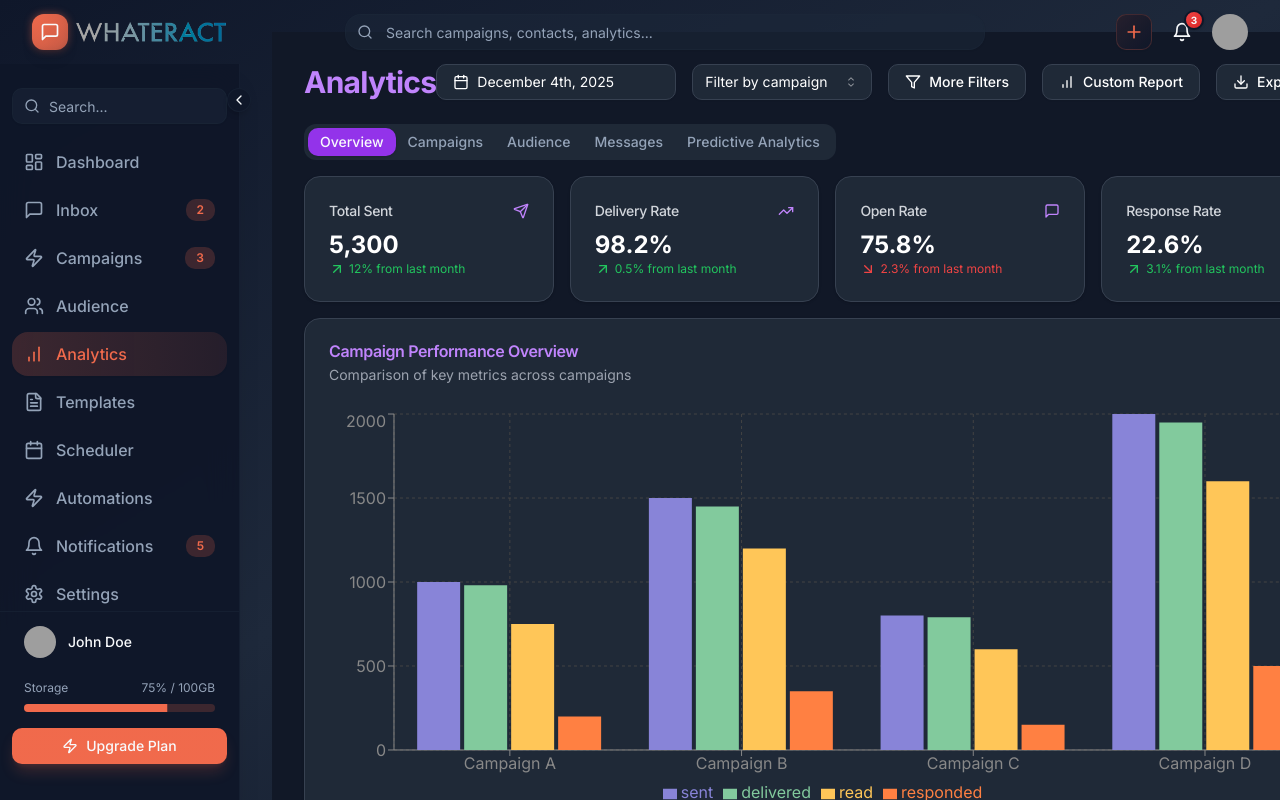
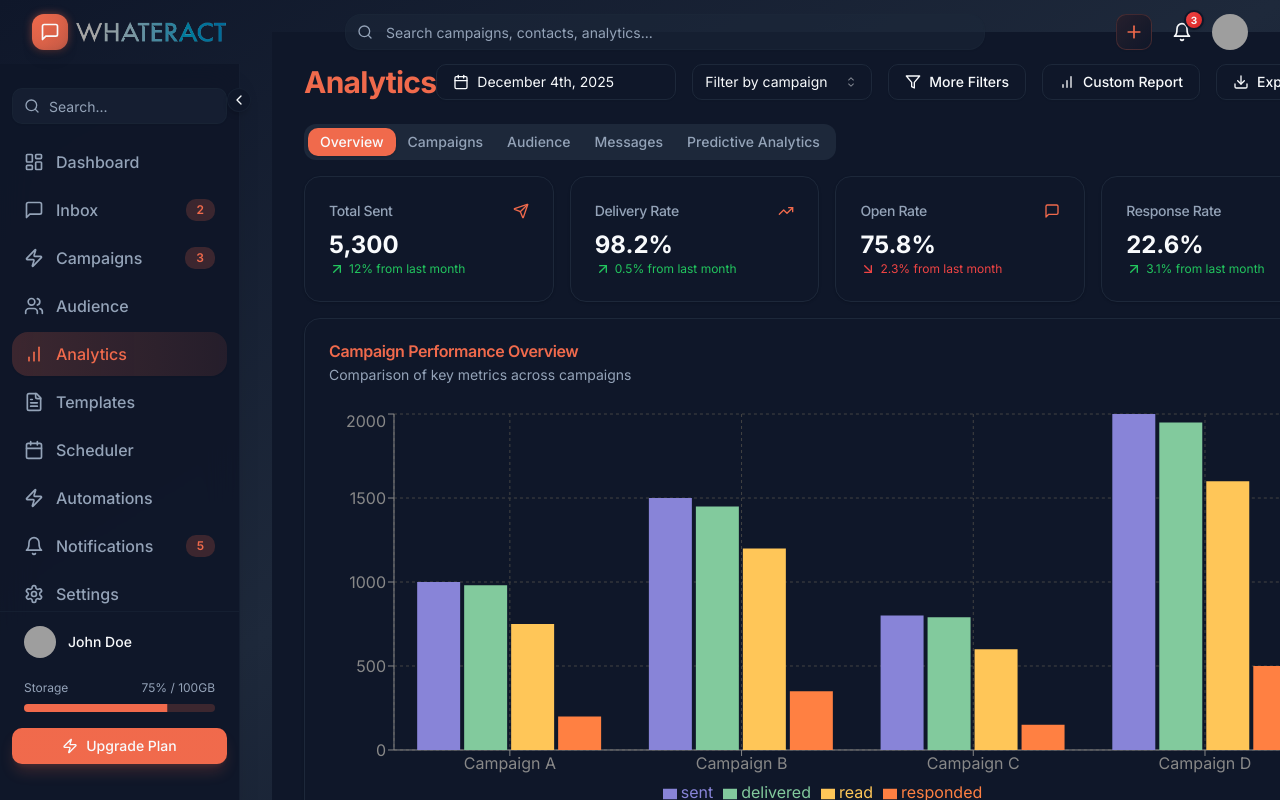
Before and after one commit to AmanVatsSharma/whateract-v1.0.0, a Next.js app: page /analytics in a window 1280 px wide. Built offline with nearby package versions, Linux system fonts and the light colour scheme; grey boxes are pictures that could not be loaded.

Commit message:
Refactor: Update analytics page styling to use theme colors
Co-authored-by: aman95026 <aman95026@gmail.com>

```diff
--- a/src/app/(main)/analytics/page.tsx
+++ b/src/app/(main)/analytics/page.tsx
@@ -69,16 +69,16 @@ export default function Analytics() {
     const [isCustomReportModalOpen, setIsCustomReportModalOpen] = useState(false)
 
     return (
-        <div className="flex flex-col min-h-screen bg-gray-900 text-white p-8">
+        <div className="flex flex-col min-h-screen bg-background text-foreground p-8">
             <div className="flex justify-between items-center mb-6">
-                <h1 className="text-3xl font-bold text-purple-400">Analytics</h1>
+                <h1 className="text-3xl font-bold text-primary">Analytics</h1>
                 <div className="flex items-center space-x-4">
                     <Popover>
                         <PopoverTrigger asChild>
                             <Button
                                 variant={"outline"}
                                 className={cn(
-                                    "w-[240px] justify-start text-left font-normal bg-gray-800 border-gray-700 text-white",
+                                    "w-[240px] justify-start text-left font-normal bg-card border-border text-foreground",
                                     !date && "text-muted-foreground"
                                 )}
                             >
@@ -86,36 +86,36 @@ export default function Analytics() {
                                 {date?.from ? format(date.from, "PPP") : <span>Pick a date range</span>}
                             </Button>
                         </PopoverTrigger>
-                        <PopoverContent className="w-auto p-0 bg-gray-800 border-gray-700">
+                        <PopoverContent className="w-auto p-0 bg-card border-border">
                             <Calendar
                                 mode="range"
                                 selected={date as any}
                                 onSelect={setDate as any}
                                 initialFocus
-                                className="bg-gray-800 text-white"
+                                className="bg-card"
                             />
                         </PopoverContent>
                     </Popover>
                     <Select>
-                        <SelectTrigger className="w-[180px] bg-gray-800 border-gray-700 text-white">
+                        <SelectTrigger className="w-[180px] bg-card border-border text-foreground">
                             <SelectValue placeholder="Filter by campaign" />
                         </SelectTrigger>
-                        <SelectContent className="bg-gray-800 border-gray-700 text-white">
+                        <SelectContent className="bg-card border-border text-foreground">
                             <SelectItem value="all">All Campaigns</SelectItem>
                             <SelectItem value="campaign-a">Campaign A</SelectItem>
                             <SelectItem value="campaign-b">Campaign B</SelectItem>
                             <SelectItem value="campaign-c">Campaign C</SelectItem>
                         </SelectContent>
                     </Select>
-                    <Button variant="outline" className="bg-gray-800 border-gray-700 text-white">
+                    <Button variant="outline" className="bg-card border-border text-foreground">
                         <Filter className="mr-2 h-4 w-4" />
                         More Filters
                     </Button>
-                    <Button variant="outline" className="bg-gray-800 border-gray-700 text-white" onClick={() => setIsCustomReportModalOpen(true)}>
+                    <Button variant="outline" className="bg-card border-border text-foreground" onClick={() => setIsCustomReportModalOpen(true)}>
                         <BarChart className="mr-2 h-4 w-4" />
                         Custom Report
                     </Button>
-                    <Button variant="outline" className="bg-gray-800 border-gray-700 text-white" onClick={async () => {
+                    <Button variant="outline" className="bg-card border-border text-foreground" onClick={async () => {
                         try {
                             const res = await fetch('/api/analytics/export');
                             if (!res.ok) throw new Error('Export failed');
@@ -133,62 +133,62 @@ export default function Analytics() {
             </div>
 
             <Tabs defaultValue="overview" className="space-y-4">
-                <TabsList className="bg-gray-800">
-                    <TabsTrigger value="overview" className="data-[state=active]:bg-purple-600">Overview</TabsTrigger>
-                    <TabsTrigger value="campaigns" className="data-[state=active]:bg-purple-600">Campaigns</TabsTrigger>
-                    <TabsTrigger value="audience" className="data-[state=active]:bg-purple-600">Audience</TabsTrigger>
-                    <TabsTrigger value="messages" className="data-[state=active]:bg-purple-600">Messages</TabsTrigger>
-                    <TabsTrigger value="predictive" className="data-[state=active]:bg-purple-600">Predictive Analytics</TabsTrigger>
+                <TabsList className="bg-secondary">
+                    <TabsTrigger value="overview" className="data-[state=active]:bg-primary data-[state=active]:text-primary-foreground">Overview</TabsTrigger>
+                    <TabsTrigger value="campaigns" className="data-[state=active]:bg-primary data-[state=active]:text-primary-foreground">Campaigns</TabsTrigger>
+                    <TabsTrigger value="audience" className="data-[state=active]:bg-primary data-[state=active]:text-primary-foreground">Audience</TabsTrigger>
+                    <TabsTrigger value="messages" className="data-[state=active]:bg-primary data-[state=active]:text-primary-foreground">Messages</TabsTrigger>
+                    <TabsTrigger value="predictive" className="data-[state=active]:bg-primary data-[state=active]:text-primary-foreground">Predictive Analytics</TabsTrigger>
                 </TabsList>
 
                 <TabsContent value="overview" className="space-y-4">
                     <div className="grid gap-4 md:grid-cols-2 lg:grid-cols-4">
-                        <Card className="bg-gray-800 border-gray-700">
+                        <Card className="bg-card border-border">
                             <CardHeader className="flex flex-row items-center justify-between space-y-0 pb-2">
-                                <CardTitle className="text-sm font-medium text-gray-300">Total Sent</CardTitle>
-                                <Send className="h-4 w-4 text-purple-400" />
+                                <CardTitle className="text-sm font-medium text-muted-foreground">Total Sent</CardTitle>
+                                <Send className="h-4 w-4 text-primary" />
                             </CardHeader>
                             <CardContent>
-                                <div className="text-2xl font-bold text-white">5,300</div>
+                                <div className="text-2xl font-bold text-foreground">5,300</div>
                                 <p className="text-xs text-green-500 flex items-center">
                                     <ArrowUpRight className="h-4 w-4 mr-1" />
                                     12% from last month
                                 </p>
                             </CardContent>
                         </Card>
-                        <Card className="bg-gray-800 border-gray-700">
+                        <Card className="bg-card border-border">
                             <CardHeader className="flex flex-row items-center justify-between space-y-0 pb-2">
-                                <CardTitle className="text-sm font-medium text-gray-300">Delivery Rate</CardTitle>
-                                <TrendingUp className="h-4 w-4 text-purple-400" />
+                                <CardTitle className="text-sm font-medium text-muted-foreground">Delivery Rate</CardTitle>
+                                <TrendingUp className="h-4 w-4 text-primary" />
                             </CardHeader>
                             <CardContent>
-                                <div className="text-2xl font-bold text-white">98.2%</div>
+                                <div className="text-2xl font-bold text-foreground">98.2%</div>
                                 <p className="text-xs text-green-500 flex items-center">
                                     <ArrowUpRight className="h-4 w-4 mr-1" />
                                     0.5% from last month
                                 </p>
                             </CardContent>
                         </Card>
-                        <Card className="bg-gray-800 border-gray-700">
+                        <Card className="bg-card border-border">
                             <CardHeader className="flex flex-row items-center justify-between space-y-0 pb-2">
-                                <CardTitle className="text-sm font-medium text-gray-300">Open Rate</CardTitle>
-                                <MessageSquare className="h-4 w-4 text-purple-400" />
+                                <CardTitle className="text-sm font-medium text-muted-foreground">Open Rate</CardTitle>
+                                <MessageSquare className="h-4 w-4 text-primary" />
                             </CardHeader>
                             <CardContent>
-                                <div className="text-2xl font-bold text-white">75.8%</div>
+                                <div className="text-2xl font-bold text-foreground">75.8%</div>
                                 <p className="text-xs text-red-500 flex items-center">
                                     <ArrowDownRight className="h-4 w-4 mr-1" />
                                     2.3% from last month
                                 </p>
                             </CardContent>
                         </Card>
-                        <Card className="bg-gray-800 border-gray-700">
+                        <Card className="bg-card border-border">
                             <CardHeader className="flex flex-row items-center justify-between space-y-0 pb-2">
-                                <CardTitle className="text-sm font-medium text-gray-300">Response Rate</CardTitle>
-                                <Users className="h-4 w-4 text-purple-400" />
+                                <CardTitle className="text-sm font-medium text-muted-foreground">Response Rate</CardTitle>
+                                <Users className="h-4 w-4 text-primary" />
                             </CardHeader>
                             <CardContent>
-                                <div className="text-2xl font-bold text-white">22.6%</div>
+                                <div className="text-2xl font-bold text-foreground">22.6%</div>
                                 <p className="text-xs text-green-500 flex items-center">
                                     <ArrowUpRight className="h-4 w-4 mr-1" />
                                     3.1% from last month
@@ -196,10 +196,10 @@ export default function Analytics() {
                             </CardContent>
                         </Card>
                     </div>
-                    <Card className="bg-gray-800 border-gray-700">
+                    <Card className="bg-card border-border">
                         <CardHeader>
-                            <CardTitle className="text-purple-400">Campaign Performance Overview</CardTitle>
-                            <CardDescription className="text-gray-400">Comparison of key metrics across campaigns</CardDescription>
+                            <CardTitle className="text-primary">Campaign Performance Overview</CardTitle>
+                            <CardDescription className="text-muted-foreground">Comparison of key metrics across campaigns</CardDescription>
                         </CardHeader>
                         <CardContent>
                             <ResponsiveContainer width="100%" height={400}>
@@ -220,10 +220,10 @@ export default function Analytics() {
                 </TabsContent>
 
                 <TabsContent value="campaigns" className="space-y-4">
-                    <Card className="bg-gray-800 border-gray-700">
+                    <Card className="bg-card border-border">
                         <CardHeader>
-                            <CardTitle className="text-purple-400">Campaign Conversion Rates</CardTitle>
-                            <CardDescription className="text-gray-400">Conversion rates for each campaign</CardDescription>
+                            <CardTitle className="text-primary">Campaign Conversion Rates</CardTitle>
+                            <CardDescription className="text-muted-foreground">Conversion rates for each campaign</CardDescription>
                         </CardHeader>
                         <CardContent>
                             <ResponsiveContainer width="100%" height={400}>
@@ -238,10 +238,10 @@ export default function Analytics() {
                             </ResponsiveContainer>
                         </CardContent>
                     </Card>
-                    <Card className="bg-gray-800 border-gray-700">
+                    <Card className="bg-card border-border">
                         <CardHeader>
-                            <CardTitle className="text-purple-400">Campaign Comparison</CardTitle>
-                            <CardDescription className="text-gray-400">Side-by-side comparison of campaign metrics</CardDescription>
+                            <CardTitle className="text-primary">Campaign Comparison</CardTitle>
+                            <CardDescription className="text-muted-foreground">Side-by-side comparison of campaign metrics</CardDescription>
                         </CardHeader>
                         <CardContent>
                             <Table>
@@ -273,10 +273,10 @@ export default function Analytics() {
                 </TabsContent>
 
                 <TabsContent value="audience" className="space-y-4">
-                    <Card className="bg-gray-800 border-gray-700">
+                    <Card className="bg-card border-border">
                         <CardHeader>
-                            <CardTitle className="text-purple-400">Audience Engagement Trends</CardTitle>
-                            <CardDescription className="text-gray-400">New subscribers, active users, and churn over time</CardDescription>
+                            <CardTitle className="text-primary">Audience Engagement Trends</CardTitle>
+                            <CardDescription className="text-muted-foreground">New subscribers, active users, and churn over time</CardDescription>
                         </CardHeader>
                         <CardContent>
                             <ResponsiveContainer width="100%" height={400}>
@@ -293,10 +293,10 @@ export default function Analytics() {
                             </ResponsiveContainer>
                         </CardContent>
                     </Card>
-                    <Card className="bg-gray-800 border-gray-700">
+                    <Card className="bg-card border-border">
                         <CardHeader>
-                            <CardTitle className="text-purple-400">Cohort Analysis</CardTitle>
-                            <CardDescription className="text-gray-400">Retention rates for different cohorts over time</CardDescription>
+                            <CardTitle className="text-primary">Cohort Analysis</CardTitle>
+                            <CardDescription className="text-muted-foreground">Retention rates for different cohorts over time</CardDescription>
                         </CardHeader>
                         <CardContent>
                             <ResponsiveContainer width="100%" height={400}>
@@ -319,10 +319,10 @@ export default function Analytics() {
                 </TabsContent>
 
                 <TabsContent value="messages" className="space-y-4">
-                    <Card className="bg-gray-800 border-gray-700">
+                    <Card className="bg-card border-border">
                         <CardHeader>
-                            <CardTitle className="text-purple-400">Message Type Distribution</CardTitle>
-                            <CardDescription className="text-gray-400">Breakdown of messages by category</CardDescription>
+                            <CardTitle className="text-primary">Message Type Distribution</CardTitle>
+                            <CardDescription className="text-muted-foreground">Breakdown of messages by category</CardDescription>
                         </CardHeader>
                         <CardContent>
                             <ResponsiveContainer width="100%" height={400}>
@@ -347,10 +347,10 @@ export default function Analytics() {
                             </ResponsiveContainer>
                         </CardContent>
                     </Card>
-                    <Card className="bg-gray-800 border-gray-700">
+                    <Card className="bg-card border-border">
                         <CardHeader>
-                            <CardTitle className="text-purple-400">Message Engagement Analysis</CardTitle>
-                            <CardDescription className="text-gray-400">Correlation between message length and engagement</CardDescription>
+                            <CardTitle className="text-primary">Message Engagement Analysis</CardTitle>
+                            <CardDescription className="text-muted-foreground">Correlation between message length and engagement</CardDescription>
                         </CardHeader>
                         <CardContent>
                             <ResponsiveContainer width="100%" height={400}>
@@ -373,10 +373,10 @@ export default function Analytics() {
                 </TabsContent>
 
                 <TabsContent value="predictive" className="space-y-4">
-                    <Card className="bg-gray-800 border-gray-700">
+                    <Card className="bg-card border-border">
                         <CardHeader>
-                            <CardTitle className="text-purple-400">Predictive Subscriber Growth</CardTitle>
-                            <CardDescription className="text-gray-400">Forecasted subscriber growth for the next 3 months</CardDescription>
+                            <CardTitle className="text-primary">Predictive Subscriber Growth</CardTitle>
+                            <CardDescription className="text-muted-foreground">Forecasted subscriber growth for the next 3 months</CardDescription>
                         </CardHeader>
                         <CardContent>
                             <ResponsiveContainer width="100%" height={400}>
@@ -392,10 +392,10 @@ export default function Analytics() {
                             </ResponsiveContainer>
                         </CardContent>
                     </Card>
-                    <Card className="bg-gray-800 border-gray-700">
+                    <Card className="bg-card border-border">
                         <CardHeader>
-                            <CardTitle className="text-purple-400">Churn Risk Analysis</CardTitle>
-                            <CardDescription className="text-gray-400">Subscribers at risk of churning in the next 30 days</CardDescription>
+                            <CardTitle className="text-primary">Churn Risk Analysis</CardTitle>
+                            <CardDescription className="text-muted-foreground">Subscribers at risk of churning in the next 30 days</CardDescription>
                         </CardHeader>
                         <CardContent>
                             <Table>
@@ -434,7 +434,7 @@ export default function Analytics() {
             </Tabs>
 
             <Dialog open={isCustomReportModalOpen} onOpenChange={setIsCustomReportModalOpen}>
-                <DialogContent className="bg-gray-800 text-white">
+                <DialogContent className="bg-card text-foreground">
                     <DialogHeader>
                         <DialogTitle>Generate Custom Report</DialogTitle>
                         <DialogDescription>Select metrics and date range for your custom report.</DialogDescription>
@@ -464,10 +464,10 @@ export default function Analytics() {
                         <div className="grid grid-cols-4 items-center gap-4">
                             <Label htmlFor="date-range" className="text-right">Date Range</Label>
                             <Select>
-                                <SelectTrigger className="col-span-3 bg-gray-700 text-white">
+                                <SelectTrigger className="col-span-3 bg-muted text-foreground">
                                     <SelectValue placeholder="Select date range" />
                                 </SelectTrigger>
-                                <SelectContent className="bg-gray-700 text-white">
+                                <SelectContent className="bg-card text-foreground">
                                     <SelectItem value="7d">Last 7 days</SelectItem>
                                     <SelectItem value="30d">Last 30 days</SelectItem>
                                     <SelectItem value="90d">Last 90 days</SelectItem>
@@ -478,10 +478,10 @@ export default function Analytics() {
                         <div className="grid grid-cols-4 items-center gap-4">
                             <Label htmlFor="format" className="text-right">Format</Label>
                             <Select>
-                                <SelectTrigger className="col-span-3 bg-gray-700 text-white">
+                                <SelectTrigger className="col-span-3 bg-muted text-foreground">
                                     <SelectValue placeholder="Select format" />
                                 </SelectTrigger>
-                                <SelectContent className="bg-gray-700 text-white">
+                                <SelectContent className="bg-card text-foreground">
                                     <SelectItem value="pdf">PDF</SelectItem>
                                     <SelectItem value="csv">CSV</SelectItem>
                                     <SelectItem value="xlsx">Excel</SelectItem>
@@ -490,7 +490,7 @@ export default function Analytics() {
                         </div>
                     </div>
                     <DialogFooter>
-                        <Button type="submit" className="bg-purple-600 hover:bg-purple-700">Generate Report</Button>
+                        <Button type="submit" className="bg-primary hover:bg-primary/90 text-primary-foreground">Generate Report</Button>
                     </DialogFooter>
                 </DialogContent>
             </Dialog>
```
